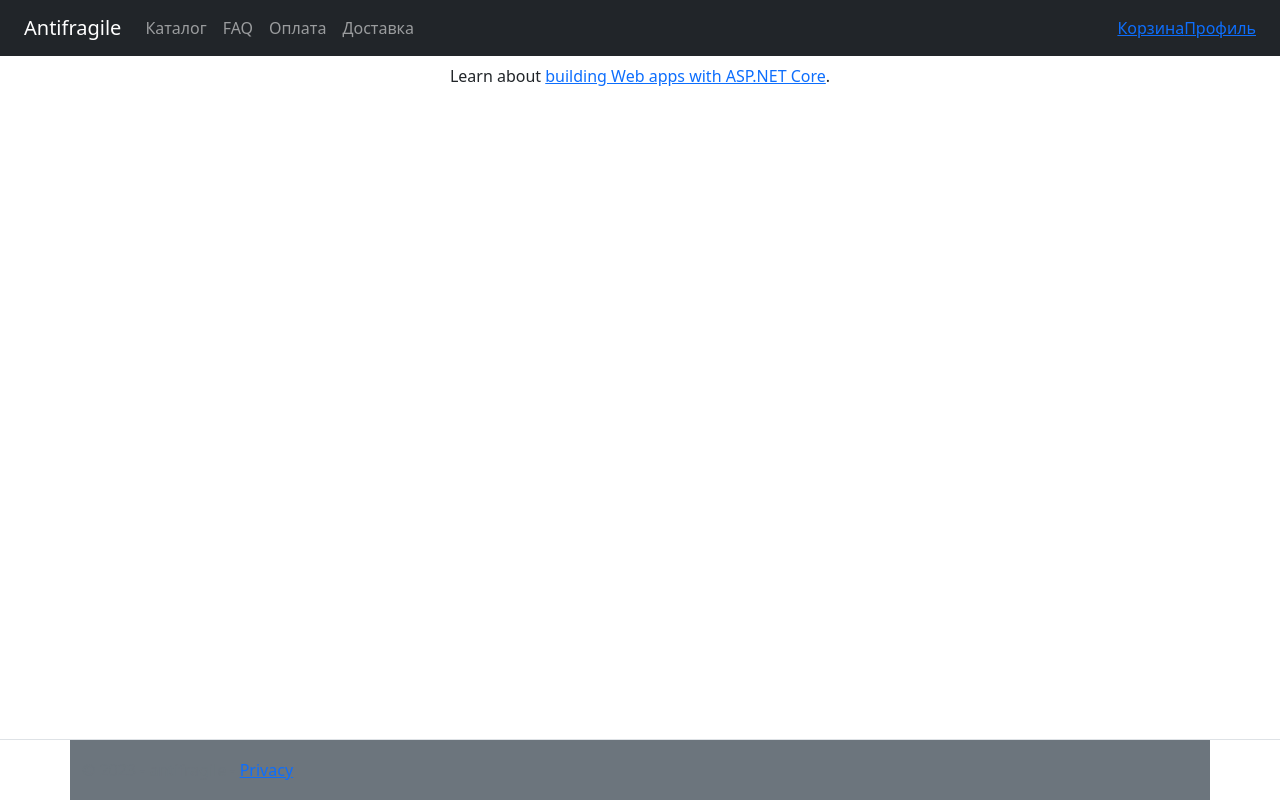
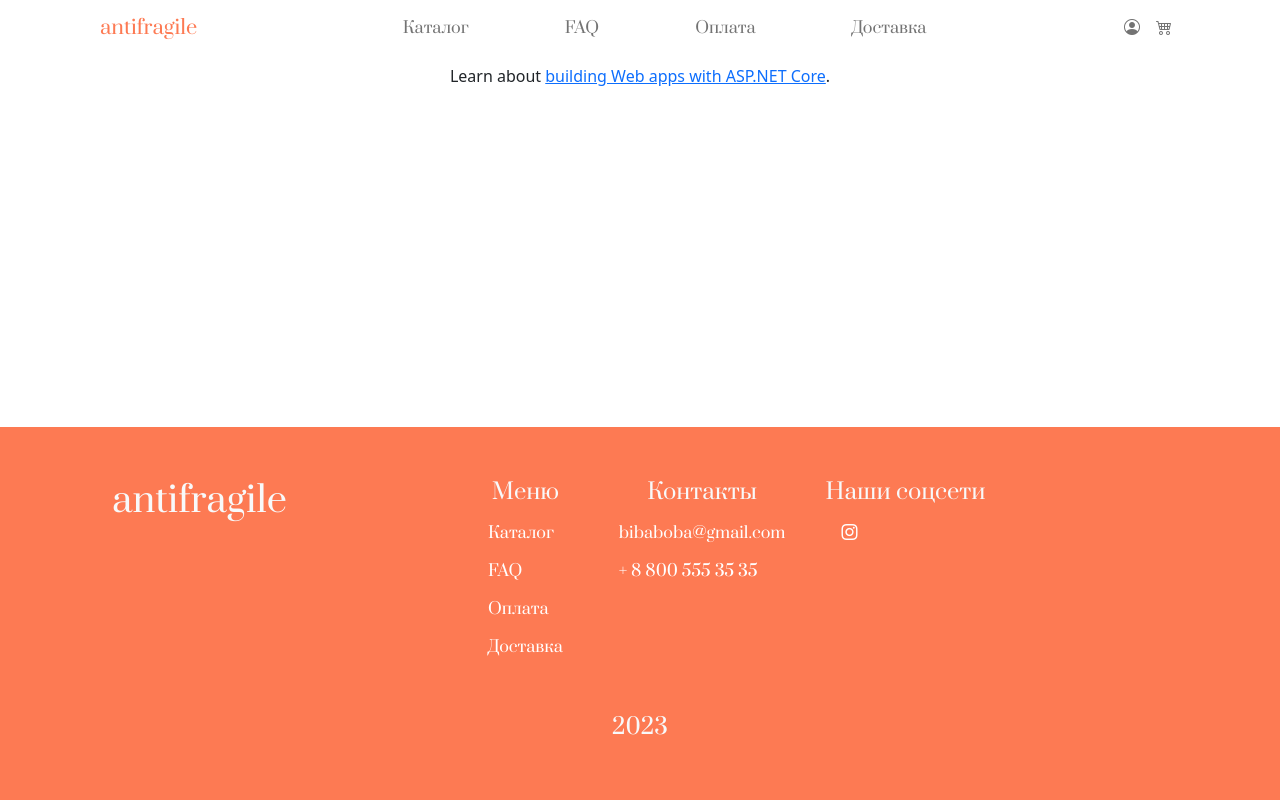
Before and after one commit to vvvltr/antifragile, an ASP.NET Core app: page / in a window 1280 px wide. Run offline with ASP.NET Core 8, Linux system fonts and the light colour scheme; style sheets or scripts are compiled from the project's sources.

Commit message:
Добавлены footer и header, и связанные с ними стили

```diff
--- a/antifragile/Views/Shared/_Layout.cshtml
+++ b/antifragile/Views/Shared/_Layout.cshtml
@@ -1,4 +1,3 @@
-
 <!DOCTYPE html>
 <html lang="en">
 <head>
@@ -8,51 +7,74 @@
     <link rel="stylesheet" href="~/lib/bootstrap/dist/css/bootstrap.min.css"/>
     <link rel="stylesheet" href="~/css/site.css" asp-append-version="true"/>
     <link rel="stylesheet" href="~/antifragile.styles.css" asp-append-version="true"/>
+    <link rel="stylesheet" href="~/css/header.css"/>
+    <link rel="stylesheet" href="https://cdn.jsdelivr.net/npm/bootstrap-icons@1.5.0/font/bootstrap-icons.css"/>
 </head>
 
 <body>
-    <nav class="navbar navbar-expand-lg navbar-dark bg-dark bor px-4">
-        <a class="navbar-brand" asp-controller="Home" asp-action="Index">Antifragile</a>
-        <div class="collapse navbar-collapse d-flex flex-row justify-content-between" id="navbarsExampleDefault">
-            <ul class="navbar-nav mr-auto">
+<nav class="navbar navbar-expand-lg navbar-light">
+    <a id="header-title" class="navbar-brand left-compartment" asp-controller="Home" asp-action="Index">antifragile</a>
+    <div class="collapse navbar-collapse">
+        <ul class="navbar-nav mr-auto center-compartment">
             <li class="nav-item">
-                    <a class="nav-link" asp-controller="Catalog" asp-action="Index" >Каталог</a>
+                <a class="nav-link" asp-controller="Catalog" asp-action="Index">Каталог</a>
             </li>
             <li class="nav-item">
                 <a class="nav-link" asp-controller="FAQ" asp-action="Index">FAQ</a>
             </li>
             <li class="nav-item">
-                    <a class="nav-link " asp-controller="Home" asp-action="Payment">Оплата</a>
+                <a class="nav-link" asp-controller="Home" asp-action="Index">Оплата</a>
             </li>
             <li class="nav-item">
-                    <a class="nav-link " asp-controller="Home" asp-action="Delivery">Доставка</a>
+                <a class="nav-link" asp-controller="Home" asp-action="Index">Доставка</a>
             </li>
         </ul>
-            <ul class="navbar-nav mr-auto">
-                <li>
-                    <a class="nav-item" asp-controller="Cart" asp-action="Index">
-                        Корзина
+        <div class="navbar-nav ml-auto right-compartment">
+            <a class="nav-link" asp-controller="Cart" asp-action="Index">
+                <i class="bi bi-person-circle"></i>
             </a>
-                </li>
-                <li>
-                    <a class="nav-item" asp-controller="Profile" asp-action="Login">
-                        Профиль
+            <a class="nav-link" asp-controller="Profile" asp-action="Login">
+                <i class="bi bi-cart4"></i>
             </a>
-                </li>
-            </ul>
+        </div>
     </div>
 </nav>
+
 <div class="container">
     <main role="main" class="pb-3">
         @RenderBody()
     </main>
 </div>
 
-<footer class="border-top footer text-muted">
-    <div class="container bg-secondary">
-        &copy; 2023 - antifragile - <a asp-area="" asp-controller="Home" asp-action="Privacy">Privacy</a>
+<footer id="footer" class="footer text-light">
+    <div class="container">
+        <div class="row">
+            <div class="col-md-4">
+                <h5>antifragile</h5>
             </div>
+            <div class="col-md-auto">
+                <h4>Меню</h4>
+                <a class="nav-link" href="#" style="text-align: start">Каталог</a>
+                <a class="nav-link" href="#">FAQ</a>
+                <a class="nav-link" href="#">Оплата</a>
+                <a class="nav-link" href="#">Доставка</a>
+            </div>
+            <div class="col-md-auto">
+                <h4>Контакты</h4>
+                <a class="nav-link" href="mailto:bibaboba@gmail.com">bibaboba@gmail.com</a>
+                <a class="nav-link">+ 8 800 555 35 35</a>
+            </div>
+            <div class="col-md-auto">
+                <h4>Наши соцсети</h4>
+                <a class="nav-link">
+                    <i class="bi bi-instagram"></i>
+                </a>
+            </div>
+        </div>
+    </div>
+    <h4 id="date">2023</h4>
 </footer>
+
 <script src="~/lib/jquery/dist/jquery.min.js"></script>
 <script src="~/lib/bootstrap/dist/js/bootstrap.bundle.min.js"></script>
 <script src="~/js/site.js" asp-append-version="true"></script>
--- /dev/null
+++ b/antifragile/wwwroot/css/header.css
@@ -0,0 +1,68 @@
+@import url('https://fonts.googleapis.com/css2?family=Prata&display=swap');
+
+#header-title {
+    color: #FD7A53;
+    font-family: 'Prata', serif;
+}
+
+.nav-link {
+    font-style: normal;
+    font-weight: 400;
+    font-size: 16px;
+    line-height: 22px;
+    font-family: 'Prata', serif;
+}
+
+.navbar {
+    margin: 0 100px;
+    align-items: center;
+}
+
+.navbar-nav > li {
+    margin-left: 40px;
+    margin-right: 40px;
+}
+
+.left-compartment {
+    text-align: left;
+}
+
+.right-compartment {
+    text-align: right;
+}
+
+.center-compartment {
+    justify-content: center;
+    flex-grow: 1;
+}
+
+#footer {
+    background-color: #FD7A53;
+    padding: 52px 100px;
+}
+
+#footer .nav-link {
+    color: white;
+}
+
+#footer h5 {
+    font-style: normal;
+    font-weight: 400;
+    font-size: 36px;
+    text-align:start;
+    font-family: 'Prata', serif;
+}
+
+#footer h4 {
+    font-style: normal;
+    font-weight: 400;
+    font-size: 22px;
+    text-align: center;
+    font-family: 'Prata', serif;
+}
+
+#footer #date {
+    display: flex;
+    justify-content: center;
+    margin-top: 48px;
+}
```
Also changed, not shown: antifragile/antifragile.csproj. Lines whose indentation alone changed are shown as unchanged.
